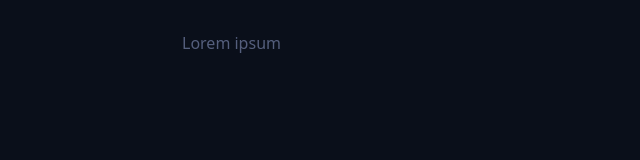
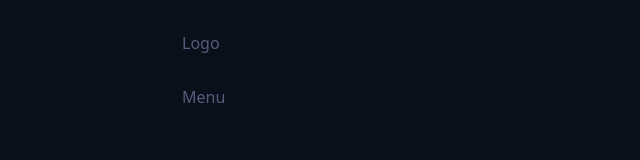
Before and after one commit to PatrickSchifter/chronos-pomodoro, a React (Vite) app: page / in a window 1280 px wide. Shown: the top 160 px of the page, without its empty margins (0-640 px from the left). Built offline with nearby package versions, Linux system fonts and the light colour scheme.

Commit message:
feat: created Container component

```diff
--- a/src/App.tsx
+++ b/src/App.tsx
@@ -1,16 +1,13 @@
 import './styles/theme.css';
 import './styles/global.css';
+
+import { Container } from './components/Container/Container';
 
 export function App() {
   return (
     <>
-      <div className='container-fluid'>
-        <div className='container'>
-          <div className='content'>
-            <section>Lorem ipsum</section>
-          </div>
-        </div>
-      </div>
+      <Container>Logo</Container>
+      <Container>Menu</Container>
     </>
   );
 }
--- /dev/null
+++ b/src/components/Container/Container.module.css
@@ -0,0 +1,8 @@
+.container {
+  max-width: 98rem;
+  margin: 0 auto;
+}
+
+.content {
+  margin: 3.2rem;
+}
--- /dev/null
+++ b/src/components/Container/Container.tsx
@@ -0,0 +1,13 @@
+import styles from './Container.module.css';
+
+type ContainerProps = {
+  children: React.ReactNode;
+};
+
+export function Container({ children }: ContainerProps) {
+  return (
+    <div className={styles.container}>
+      <div className={styles.content}>{children}</div>
+    </div>
+  );
+}
--- a/src/styles/global.css
+++ b/src/styles/global.css
@@ -19,12 +19,3 @@
 .container-fluid {
   max-width: auto;
 }
-
-.container {
-  max-width: 98rem;
-  margin: 0 auto;
-}
-
-.content {
-  margin: 3.2rem;
-}
```
